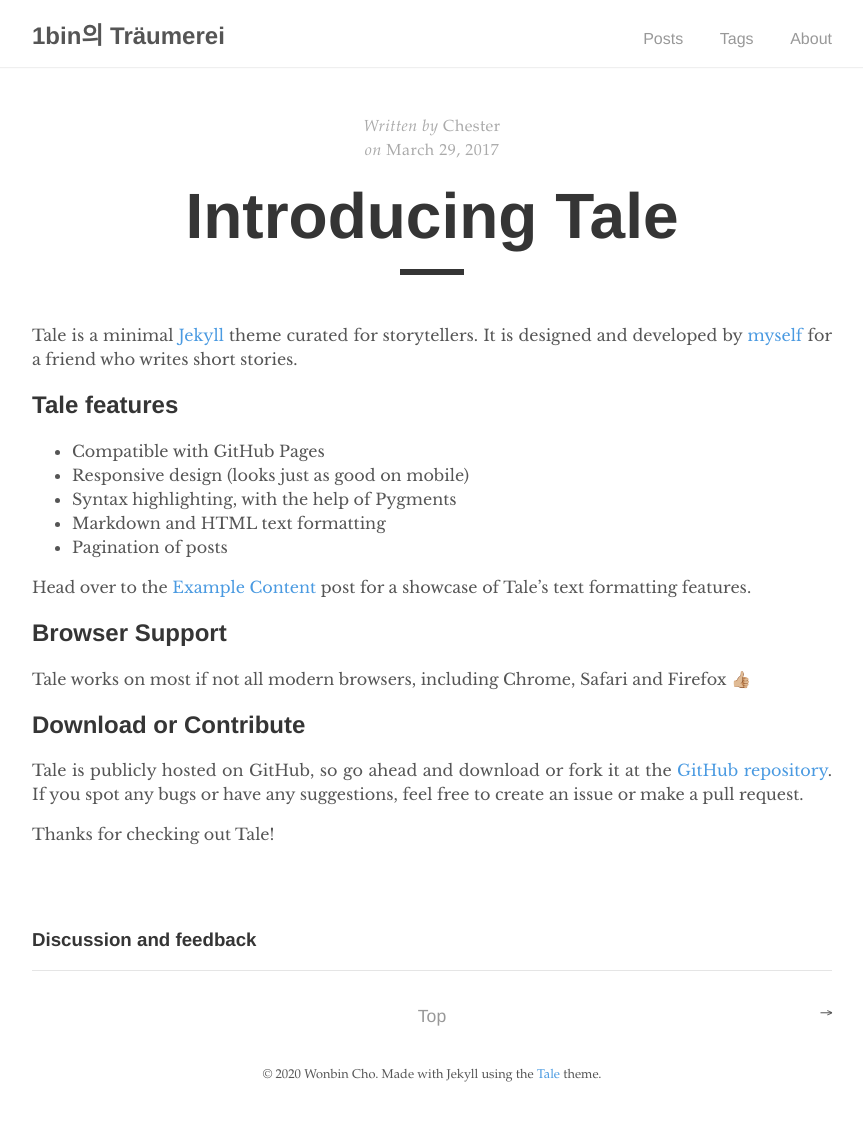
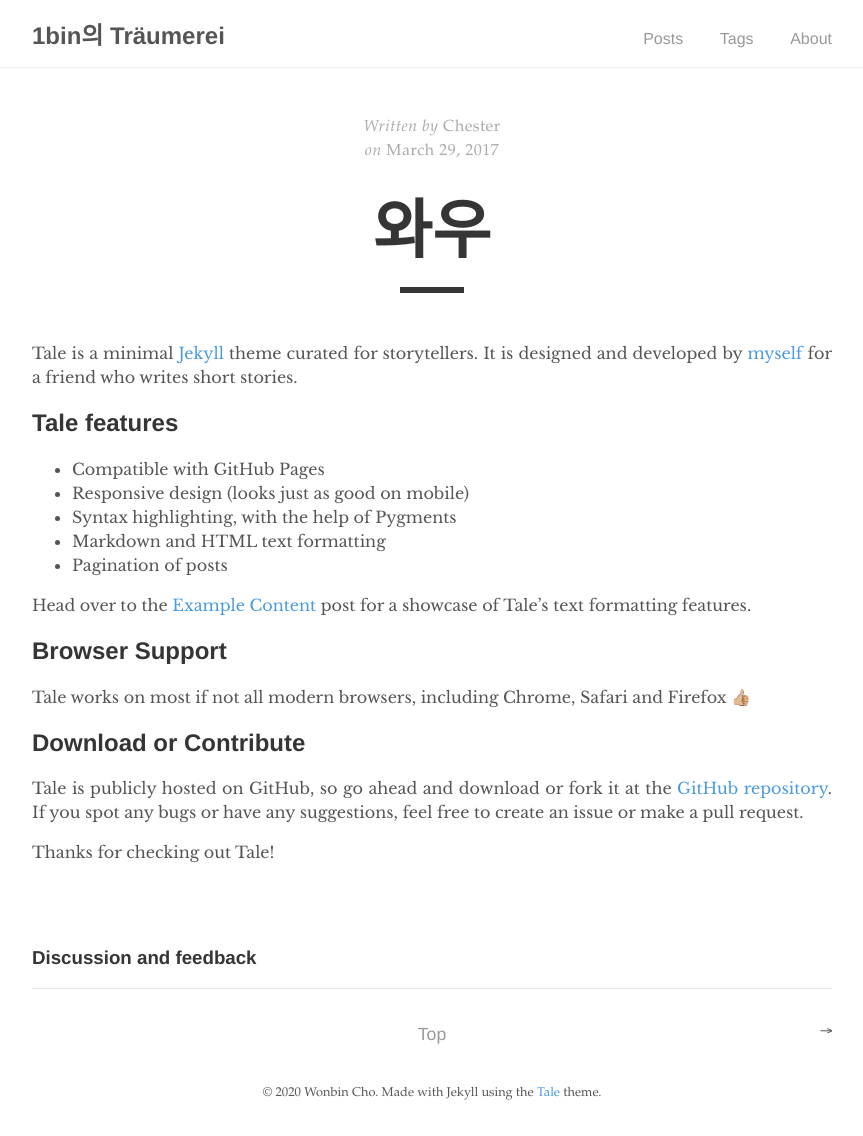
Before and after one commit to 1bin01/1bin01.github.io, a Jekyll site: the page built from _posts/2017-03-29-introducing-tale.md, in a window 1280 px wide. Shown: the whole page, without its empty margins (208-1071 px from the left). Built offline with Jekyll 4.4.1, drawn with Linux system fonts in a browser that asks for light colours; comment, search, counter and statistics services are not loaded.

Commit message:
Update 2017-03-29-introducing-tale.md

```diff
--- a/_posts/2017-03-29-introducing-tale.md
+++ b/_posts/2017-03-29-introducing-tale.md
@@ -1,6 +1,6 @@
 ---
 layout: post
-title:  "Introducing Tale"
+title:  "와우"
 author: "Chester"
 comments: true
 tags: Tale
```
